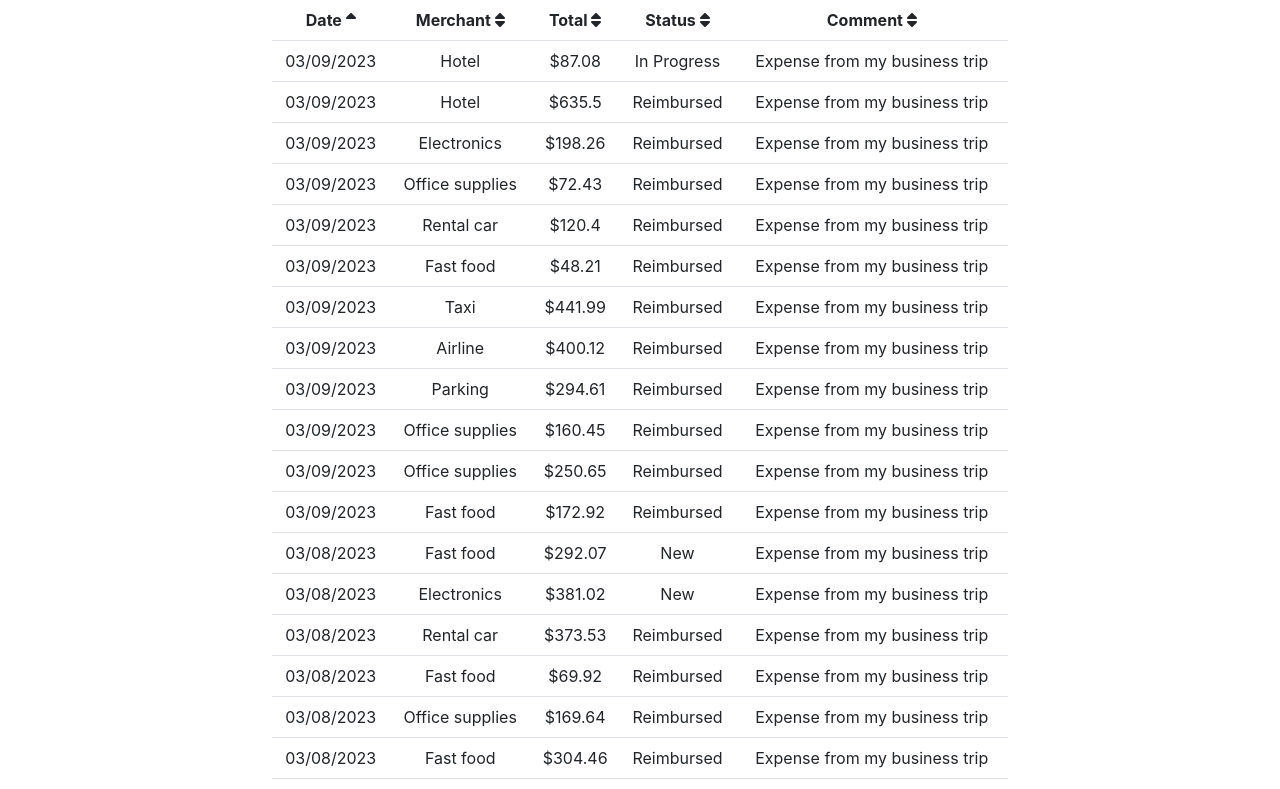
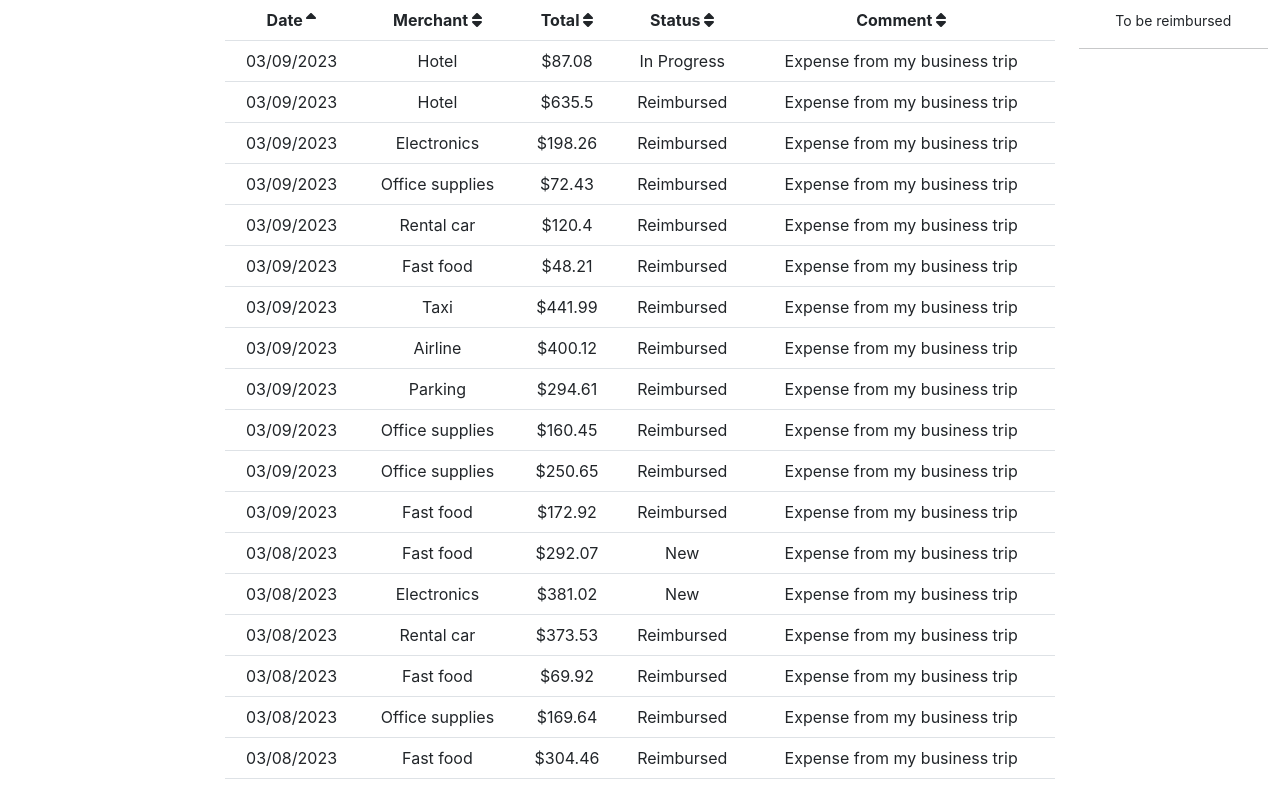
Before and after one commit to Tunzeki/expensemanager, a React (Create React App) app: page / in a window 1280 px wide. Shown: the top 789 px of the page. Built offline with nearby package versions, Linux system fonts and the light colour scheme.

Commit message:
Add `To be reimbursed` section in column 3

```diff
--- a/src/App.js
+++ b/src/App.js
@@ -390,7 +390,7 @@ function ExpensesTable({ data }) {
 
 
   return (
-    <div className='container'>
+    <div className='container-fluid'>
       <div className='row'>
         <div className='col-2'>
 
@@ -433,6 +433,12 @@ function ExpensesTable({ data }) {
         </div>
         <div className='col-2'>
 
+          <div className='pt-2'>
+            <small>To be reimbursed</small>
+            <hr />
+          </div>
+
+
         </div>
 
       </div>
```
